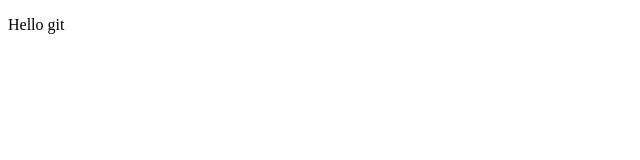
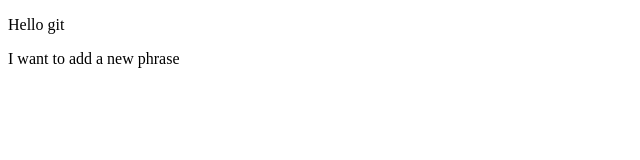
Before and after one commit to yanaakk/first_git, a plain HTML site: page index.html in a window 1280 px wide. Shown: the whole page, without its empty margins (0-640 px from the left). Drawn offline with Linux system fonts and the light colour scheme.

Commit message:
add paragraph

```diff
--- a/index.html
+++ b/index.html
@@ -8,5 +8,6 @@
 </head>
 <body>
     <p>Hello git</p>
+    <p>I want to add a new phrase</p>
 </body>
 </html>
```
